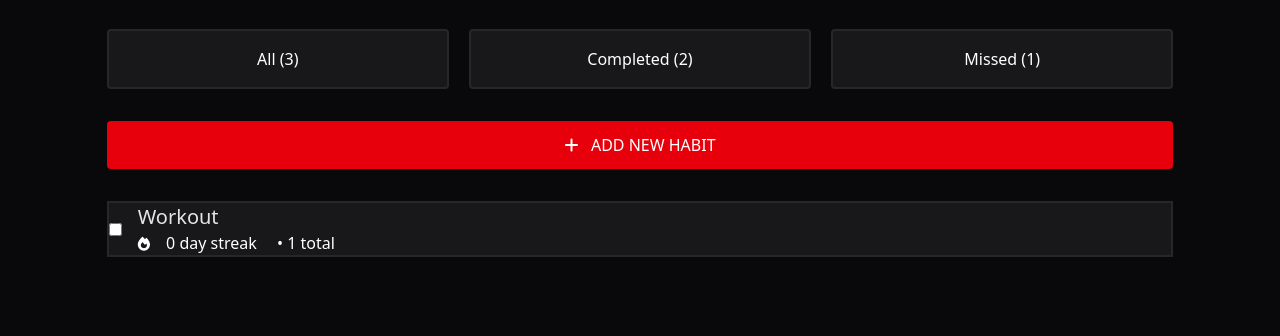
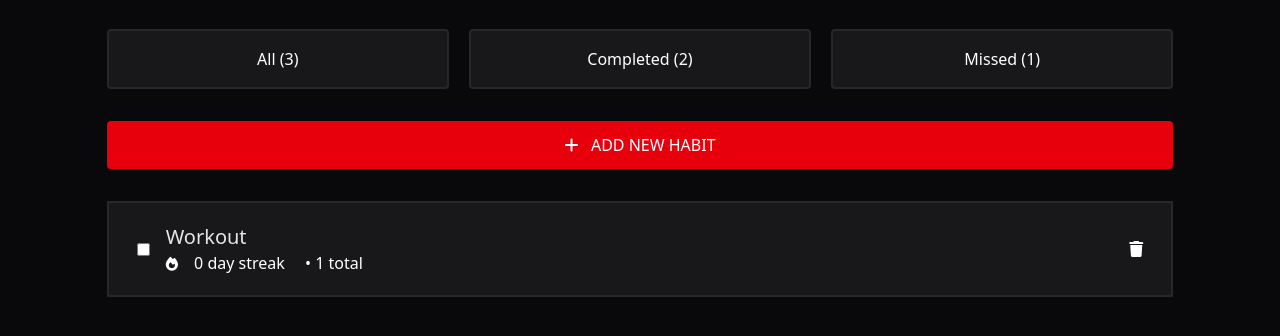
Before and after one commit to kiyamehr/Goggins-Habit-Tracker, a website built with Vite: page index.html in a window 1280 px wide. Shown: the part 278-614 px from the top of the page. Built offline with nearby package versions, Linux system fonts and the light colour scheme.

Commit message:
added trashcan icon

```diff
--- a/index.html
+++ b/index.html
@@ -93,10 +93,10 @@
        <!-- Habits  -->
         <section id="habits" class="w-full">
           <ul id="habits-ul">
-            <li class="flex items-center box-card-design">
+            <li class="relative flex items-center box-card-design py-5 px-7">
               <!-- button  -->
+
               <input type="checkbox">
-
               <div class="ml-4">
                 <p class="text-bold text-xl text-neutral-200">Workout</p>
 
@@ -106,8 +106,10 @@
                   <p class="inline-block"> <span>0</span> day streak </p>
                   <p class="inline-block ml-4">• 1 total</p>
                 </div>
+              </div>
 
-              </div>
+              <i class="fa fa-trash absolute right-0 pr-7 hover:text-red-700 transition duration-300 cursor-pointer"></i>
+
             </li>
           </ul>
         </section>
```
